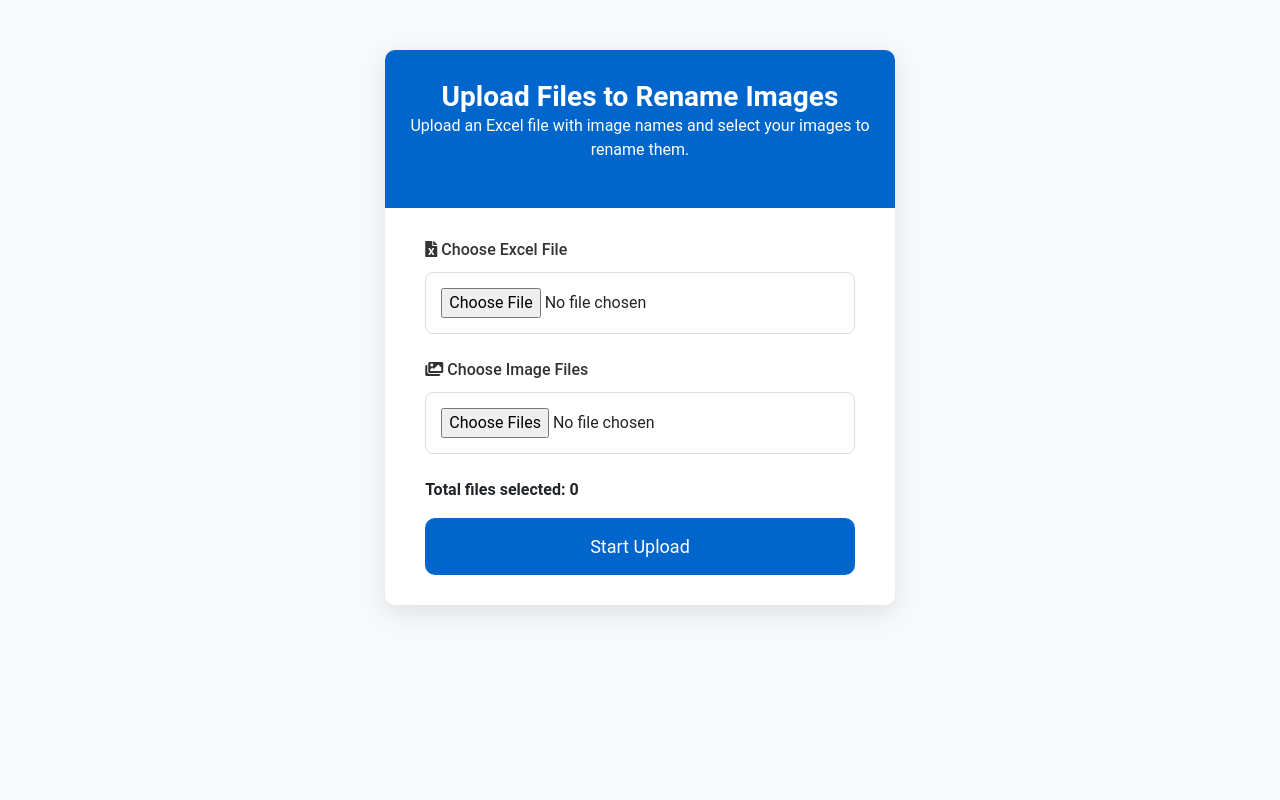
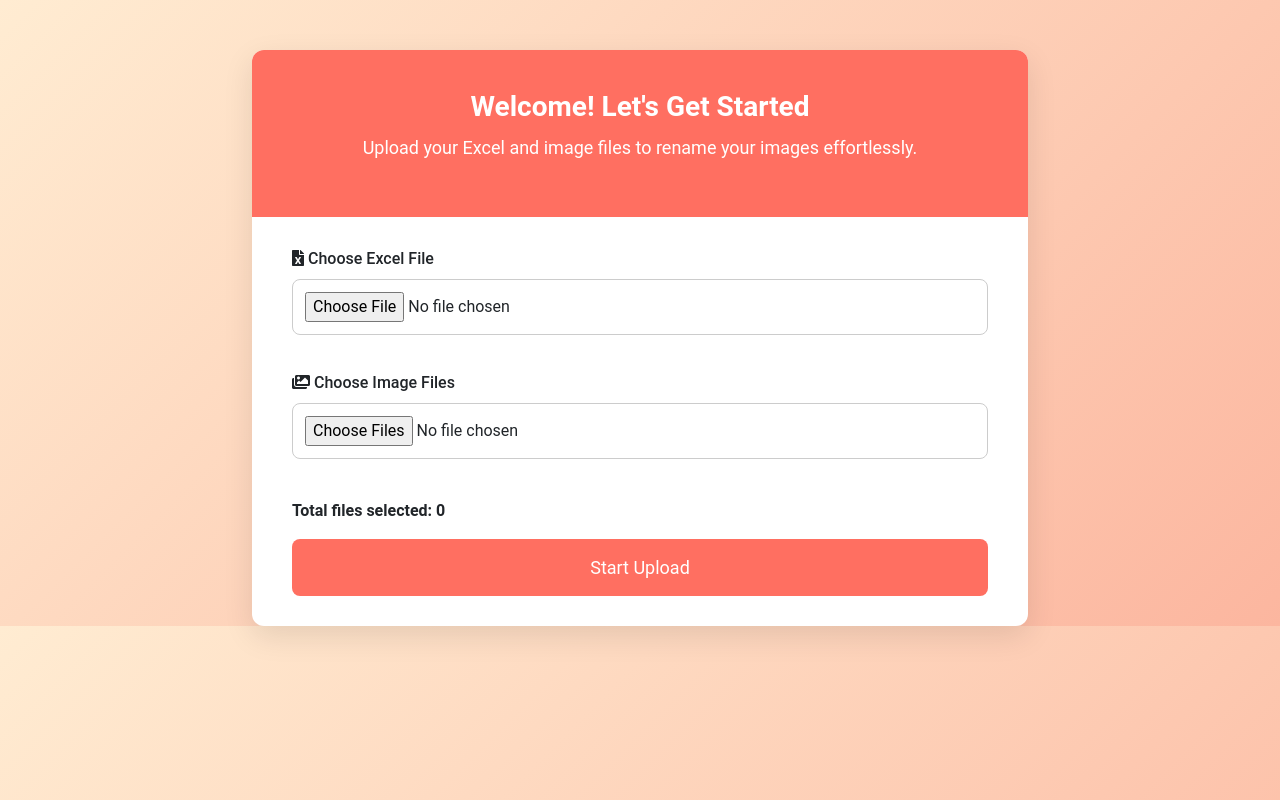
Before and after one commit to SupakritBest18/RenameImage_app, a Flask app: page / in a window 1280 px wide. Run offline with Flask 3, Linux system fonts and the light colour scheme; some libraries are stand-ins or nearby versions.

Commit message:
update web app

```diff
--- a/app.py
+++ b/app.py
@@ -1,10 +1,12 @@
 from flask import Flask, render_template, request, send_file
 import os
 import pandas as pd
+import re
 
 app = Flask(__name__)
 UPLOAD_FOLDER = "static/uploads"
 BASE_URL = "https://assets.central.co.th/{}?$JPG$"
+pattern_remove_cds = r'^CDS' # pattern Remove CDS
 
 if not os.path.exists(UPLOAD_FOLDER):
     os.makedirs(UPLOAD_FOLDER)
@@ -35,19 +37,25 @@
 
             if filename in rename_map:  # Check if filename exists in reference
                 new_filename = rename_map[filename]
+                new_filename = re.sub(pattern_remove_cds, "", new_filename)  # Remove 'CDS'
+                file_name_without_ext, _ = os.path.splitext(new_filename)
+
                 new_file_path = os.path.join(UPLOAD_FOLDER, new_filename)
 
                 file.save(new_file_path)  # Save with new name
 
+
+
                 # Generate image URL
                 image_url = BASE_URL.format(new_filename)
-                image_urls.append([new_filename, image_url])
+                #image_urls.append([new_filename, image_url])
+                image_urls.append([file_name_without_ext,image_url])
             else:
                 file.save(os.path.join(UPLOAD_FOLDER, filename))  # Save unchanged
                 image_urls.append([filename, "No new name found"])
 
         # Save output Excel file
-        output_file = os.path.join(UPLOAD_FOLDER, "output_urls.xlsx")
+        output_file = os.path.join(UPLOAD_FOLDER, "output_urls_Rename_DAM.xlsx")
         df_output = pd.DataFrame(image_urls, columns=["Filename", "Image URL"])
         df_output.to_excel(output_file, index=False)
 
--- a/templates/index.html
+++ b/templates/index.html
@@ -1,78 +1,77 @@
 <!DOCTYPE html>
 <html lang="en">
 <head>
-    <meta charset="UTF-8">
-    <meta name="viewport" content="width=device-width, initial-scale=1.0">
-    <title>Image Upload and Rename</title>
-    <link href="https://cdn.jsdelivr.net/npm/bootstrap@5.3.0-alpha1/dist/css/bootstrap.min.css" rel="stylesheet">
-    <link href="https://cdnjs.cloudflare.com/ajax/libs/font-awesome/5.15.4/css/all.min.css" rel="stylesheet">
+  <meta charset="UTF-8" />
+  <meta name="viewport" content="width=device-width, initial-scale=1.0" />
+  <title>Image Upload & Rename Tool</title>
+  <link href="https://cdn.jsdelivr.net/npm/bootstrap@5.3.0-alpha1/dist/css/bootstrap.min.css" rel="stylesheet" />
+  <link href="https://cdnjs.cloudflare.com/ajax/libs/font-awesome/5.15.4/css/all.min.css" rel="stylesheet" />
   <style>
-        /* General Styles */
+    /* Global Styles */
     body {
-            background-color: #f7f9fc;
+      background: linear-gradient(135deg, #ffecd2, #fcb69f);
       font-family: 'Roboto', sans-serif;
       padding-top: 50px;
+      color: #333;
     }
     .container {
       max-width: 800px;
     }
     .card {
       border: none;
-            border-radius: 10px;
-            box-shadow: 0 8px 24px rgba(0, 0, 0, 0.1);
+      border-radius: 12px;
+      box-shadow: 0 10px 30px rgba(0, 0, 0, 0.1);
+      background-color: #fff;
+      overflow: hidden;
     }
-
+    /* Header */
     .form-header {
-            background-color: #0066cc;
+      background: #ff6f61;
       color: #fff;
-            padding: 30px 20px;
-            border-radius: 10px 10px 0 0;
+      padding: 40px 20px;
       text-align: center;
     }
     .form-header h3 {
+      font-weight: 700;
       margin: 0;
-            font-weight: 600;
     }
     .form-header p {
+      margin-top: 10px;
+      font-size: 18px;
       font-weight: 400;
-            font-size: 16px;
     }
-
-        /* File Upload Styles */
-        .upload-btn {
-            background-color: #0066cc;
-            color: white;
-            padding: 15px;
-            border-radius: 10px;
-            width: 100%;
-            font-size: 18px;
-            border: none;
-            cursor: pointer;
-            transition: background-color 0.3s;
+    /* Upload Container */
+    .upload-container {
+      padding: 30px 40px;
     }
-        .upload-btn:hover {
-            background-color: #005bb5;
+    .form-label {
+      font-weight: 500;
+      margin-bottom: 8px;
+      display: block;
     }
-        .upload-container {
-            background-color: #fff;
-            padding: 30px 40px;
-            border-radius: 10px;
-        }
-
-        .form-label {
-            color: #333;
-            font-weight: 500;
-            margin-bottom: 10px;
-        }
-
     .file-input {
-            padding: 15px;
+      padding: 12px;
       font-size: 16px;
       width: 100%;
       border-radius: 8px;
-            border: 1px solid #ddd;
+      border: 1px solid #ccc;
+      margin-bottom: 20px;
     }
-
+    .upload-btn {
+      background: #ff6f61;
+      border: none;
+      color: #fff;
+      font-size: 18px;
+      padding: 15px;
+      width: 100%;
+      border-radius: 8px;
+      cursor: pointer;
+      transition: background 0.3s;
+    }
+    .upload-btn:hover {
+      background: #e85a4f;
+    }
+    /* File List */
     .file-list-container {
       margin-top: 20px;
       font-size: 16px;
@@ -131,48 +140,48 @@
   </style>
 </head>
 <body>
-
   <div class="container">
-    <div class="row justify-content-center">
-        <div class="col-lg-8">
-            <!-- File Upload Form -->
+    <!-- Main Card -->
     <div class="card">
+      <!-- Header -->
       <div class="form-header">
-                    <h3>Upload Files to Rename Images</h3>
-                    <p>Upload an Excel file with image names and select your images to rename them.</p>
+        <h3>Welcome! Let's Get Started</h3>
+        <p>Upload your Excel and image files to rename your images effortlessly.</p>
       </div>
+      <!-- Upload Form -->
       <div class="upload-container">
         <form action="/" method="POST" enctype="multipart/form-data" id="uploadForm">
-                        <div class="mb-4">
-                            <label for="excel_file" class="form-label" data-bs-toggle="tooltip" title="Upload the Excel file with old and new names."><i class="fas fa-file-excel"></i> Choose Excel File</label>
+          <div class="mb-3">
+            <label for="excel_file" class="form-label" data-bs-toggle="tooltip" title="Upload an Excel file containing the old and new image names.">
+              <i class="fas fa-file-excel"></i> Choose Excel File
+            </label>
             <input type="file" class="file-input" id="excel_file" name="excel_file" required accept=".xlsx, .xls">
           </div>
-
-                        <div class="mb-4">
-                            <label for="files" class="form-label" data-bs-toggle="tooltip" title="Choose the image files you want to rename."><i class="fas fa-images"></i> Choose Image Files</label>
+          <div class="mb-3">
+            <label for="files" class="form-label" data-bs-toggle="tooltip" title="Select the image files you want to rename.">
+              <i class="fas fa-images"></i> Choose Image Files
+            </label>
             <input type="file" class="file-input" id="files" name="files" multiple required accept="image/*">
           </div>
-
-                        <!-- File List and Count -->
+          <!-- File List -->
           <div class="file-list-container">
             <p><strong>Total files selected: <span id="file-count">0</span></strong></p>
             <ul id="file-list"></ul>
           </div>
-
+          <!-- Progress Bar -->
           <div class="progress-bar-container">
-                            <p><strong>Progress:</strong></p>
+            <div class="progress-message">Processing your files...</div>
             <div class="progress-bar">
-                                <div class="progress-bar-fill" id="progress-bar-fill"></div>
+              <div class="progress-bar-fill" id="progress-bar-fill">
+                <span class="progress-percentage" id="progress-percentage">0%</span>
               </div>
             </div>
-
+          </div>
+          <!-- Submit Button -->
           <button type="submit" class="upload-btn">Start Upload</button>
         </form>
       </div>
     </div>
-        </div>
-    </div>
-
     <!-- Success Modal -->
     <div class="modal fade" id="successModal" tabindex="-1" aria-labelledby="successModalLabel" aria-hidden="true">
       <div class="modal-dialog">
@@ -182,36 +191,34 @@
             <button type="button" class="btn-close" data-bs-dismiss="modal" aria-label="Close"></button>
           </div>
           <div class="modal-body">
-                    <p>The file processing is complete. You can now download the output file.</p>
+            <p>Your files have been processed successfully. Click below to download the output file.</p>
           </div>
           <div class="modal-footer">
-                    <a href="{{ url_for('static', filename='uploads/output_urls.xlsx') }}" class="btn btn-success">Download Output File</a>
+            <a href="{{ url_for('static', filename='uploads/output_urls_Rename_DAM.xlsx') }}" class="btn btn-success">Download Output File</a>
             <button type="button" class="btn btn-secondary" data-bs-dismiss="modal">Close</button>
           </div>
         </div>
       </div>
     </div>
   </div>
-
-<!-- Script for handling the progress bar and modal -->
+  <!-- Scripts -->
   <script src="https://cdn.jsdelivr.net/npm/bootstrap@5.3.0-alpha1/dist/js/bootstrap.bundle.min.js"></script>
   <script>
     // Initialize tooltips
     const tooltipTriggerList = document.querySelectorAll('[data-bs-toggle="tooltip"]');
-    const tooltipList = [...tooltipTriggerList].map(tooltipTriggerEl => new bootstrap.Tooltip(tooltipTriggerEl));
+    const tooltipList = [...tooltipTriggerList].map(el => new bootstrap.Tooltip(el));
 
-    // File input handling
+    // Handle file input changes
     const fileInput = document.getElementById('files');
     const fileList = document.getElementById('file-list');
     const fileCount = document.getElementById('file-count');
 
     fileInput.addEventListener('change', function() {
       fileList.innerHTML = '';
-        let files = fileInput.files;
+      const files = fileInput.files;
       fileCount.textContent = files.length;
-
       for (let i = 0; i < files.length; i++) {
-            let li = document.createElement('li');
+        const li = document.createElement('li');
         li.classList.add('file-name');
         li.textContent = files[i].name;
         fileList.appendChild(li);
@@ -219,28 +226,26 @@
     });
 
     // Progress bar handling
-    const form = document.querySelector('#uploadForm');
+    const form = document.getElementById('uploadForm');
     const progressBarContainer = document.querySelector('.progress-bar-container');
     const progressBarFill = document.getElementById('progress-bar-fill');
+    const progressPercentage = document.getElementById('progress-percentage');
     const successModal = new bootstrap.Modal(document.getElementById('successModal'));
 
     form.addEventListener('submit', function(event) {
       event.preventDefault();
-
       progressBarContainer.style.display = 'block';
-
       let progress = 0;
       const interval = setInterval(function() {
         progress += 10;
         progressBarFill.style.width = progress + '%';
-
-            if (progress === 100) {
+        progressPercentage.textContent = progress + '%';
+        if (progress >= 100) {
           clearInterval(interval);
-                successModal.show(); // Show success modal when complete
+          successModal.show();
         }
-        }, 500); // Adjust the speed as needed
+      }, 500);
     });
   </script>
-
 </body>
 </html>
```
Also changed, not shown: other parts of templates/index.html (+28 -18 lines), static/uploads/19572765.jpg (added), static/uploads/19572819.jpg (added), static/uploads/19572888.jpg (added), static/uploads/19572987.jpg (added), static/uploads/19573632.jpg (added), static/uploads/19573633.jpg (added), static/uploads/19573687.jpg (added), static/uploads/19573689.jpg (added), 1 other file. Lines whose indentation alone changed are shown as unchanged.
